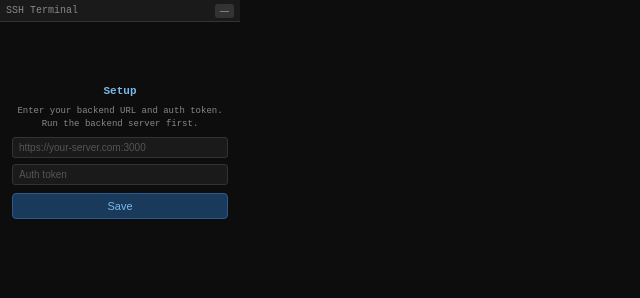
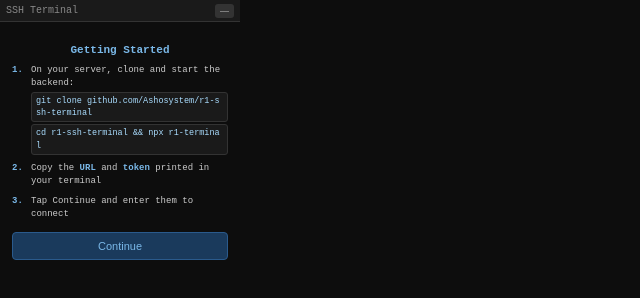
Before and after one commit to Ashosystem/r1-ssh-terminal, a website: page index.html in a window 1280 px wide. Shown: the whole page, without its empty margins (0-640 px from the left). Drawn offline with nearby package versions, Linux system fonts and the light colour scheme.

Commit message:
Add onboarding screen, npx support, and improved startup output
- New in-app Getting Started screen shown on first launch with step-by-step setup instructions (git clone → npx r1-terminal → enter URL/token)
- Root package.json with bin entry so package is npx-runnable as `npx r1-terminal`
- Backend server now loads .env from cwd (works correctly when run via npx)
- Startup banner shows local IP address and token clearly for easy copy-paste into R1 app
- Refactored show* functions to use a shared hideAll() helper

Co-Authored-By: Claude Sonnet 4.6 <noreply@anthropic.com>

```diff
--- a/index.html
+++ b/index.html
@@ -38,6 +38,33 @@ html, body {
   background: #333; border: none; color: #aaa;
   font-size: 9px; padding: 2px 5px; border-radius: 3px; cursor: pointer; margin-left: 3px;
 }
+
+/* Onboarding screen */
+#onboarding-screen {
+  flex: 1; display: flex; flex-direction: column;
+  align-items: flex-start; justify-content: center; gap: 0; padding: 14px 12px;
+}
+#onboarding-screen h2 { font-size: 11px; color: #7ab8e8; margin-bottom: 8px; align-self: center; }
+.ob-step {
+  display: flex; align-items: flex-start; gap: 6px;
+  margin-bottom: 7px; width: 100%;
+}
+.ob-num {
+  font-size: 9px; color: #7ab8e8; font-weight: bold;
+  min-width: 13px; padding-top: 1px;
+}
+.ob-text { font-size: 9px; color: #ccc; line-height: 1.45; }
+.ob-code {
+  display: block; margin-top: 2px;
+  font-family: monospace; font-size: 8.5px; color: #adf; background: #1a1a1a;
+  border: 1px solid #333; border-radius: 3px; padding: 2px 4px;
+  word-break: break-all;
+}
+#btn-onboarding-continue {
+  width: 100%; padding: 7px; background: #1a3a5c; border: 1px solid #2a5a8c;
+  color: #7ab8e8; font-size: 11px; border-radius: 4px; cursor: pointer; margin-top: 4px;
+}
+#btn-onboarding-continue:active { background: #2a5a8c; }
 
 /* Setup screen */
 #setup-screen {
@@ -129,6 +156,27 @@ html, body {
   </div>
 </div>
 
+<!-- Onboarding screen (very first launch) -->
+<div id="onboarding-screen" style="display:none;">
+  <h2>Getting Started</h2>
+  <div class="ob-step">
+    <span class="ob-num">1.</span>
+    <span class="ob-text">On your server, clone and start the backend:
+      <span class="ob-code">git clone github.com/Ashosystem/r1-ssh-terminal</span>
+      <span class="ob-code">cd r1-ssh-terminal && npx r1-terminal</span>
+    </span>
+  </div>
+  <div class="ob-step">
+    <span class="ob-num">2.</span>
+    <span class="ob-text">Copy the <b style="color:#7ab8e8">URL</b> and <b style="color:#7ab8e8">token</b> printed in your terminal</span>
+  </div>
+  <div class="ob-step">
+    <span class="ob-num">3.</span>
+    <span class="ob-text">Tap Continue and enter them to connect</span>
+  </div>
+  <button id="btn-onboarding-continue" onclick="finishOnboarding()">Continue</button>
+</div>
+
 <!-- Setup screen (first run) -->
 <div id="setup-screen" style="display:none;">
   <h2>Setup</h2>
@@ -205,27 +253,47 @@ function storeSet(k, v) {
 let ws = null, term = null, fitAddon = null;
 let isLandscape = false, kbdVisible = true;
 
-const appEl      = document.getElementById('app');
-const statusEl   = document.getElementById('status');
-const btnAction  = document.getElementById('btn-action');
-const btnKbd     = document.getElementById('btn-kbd');
-const setupScr   = document.getElementById('setup-screen');
-const connectScr = document.getElementById('connect-screen');
-const termWrap   = document.getElementById('terminal-wrap');
-const navRow     = document.getElementById('nav-row');
-const virtualKbd = document.getElementById('virtual-keyboard');
+const appEl        = document.getElementById('app');
+const statusEl     = document.getElementById('status');
+const btnAction    = document.getElementById('btn-action');
+const btnKbd       = document.getElementById('btn-kbd');
+const onboardScr   = document.getElementById('onboarding-screen');
+const setupScr     = document.getElementById('setup-screen');
+const connectScr   = document.getElementById('connect-screen');
+const termWrap     = document.getElementById('terminal-wrap');
+const navRow       = document.getElementById('nav-row');
+const virtualKbd   = document.getElementById('virtual-keyboard');
 
 function setStatus(t, cls) { statusEl.textContent = t; statusEl.className = cls || ''; }
 
-// ── Setup screen ───────────────────────────────────────────────────────────────
-function showSetup() {
-  setupScr.style.display   = 'flex';
+function hideAll() {
+  onboardScr.style.display = 'none';
+  setupScr.style.display   = 'none';
   connectScr.style.display = 'none';
   termWrap.style.display   = 'none';
   navRow.style.display     = 'none';
   virtualKbd.style.display = 'none';
   btnKbd.style.display     = 'none';
+}
+
+// ── Onboarding screen ─────────────────────────────────────────────────────────
+function showOnboarding() {
+  hideAll();
+  onboardScr.style.display = 'flex';
   btnAction.textContent    = '—';
+  setStatus('SSH Terminal');
+}
+
+function finishOnboarding() {
+  storeSet('r1term_onboarded', '1');
+  showSetup();
+}
+
+// ── Setup screen ───────────────────────────────────────────────────────────────
+function showSetup() {
+  hideAll();
+  setupScr.style.display = 'flex';
+  btnAction.textContent  = '—';
   setStatus('SSH Terminal');
   const saved = storeGet('r1term_backend');
   if (saved) document.getElementById('inp-backend').value = saved;
@@ -244,25 +312,21 @@ function saveSetup() {
 
 // ── Connect screen ─────────────────────────────────────────────────────────────
 function showConnect() {
-  setupScr.style.display   = 'none';
+  hideAll();
   connectScr.style.display = 'flex';
-  termWrap.style.display   = 'none';
-  navRow.style.display     = 'none';
-  virtualKbd.style.display = 'none';
-  btnKbd.style.display     = 'none';
   btnAction.textContent    = '⚙';
   setStatus('ready');
 }
 
 function handleAction() {
   if (ws && ws.readyState === WebSocket.OPEN) ws.close();
+  else if (storeGet('r1term_backend') && storeGet('r1term_token')) showConnect();
   else showSetup();
 }
 
 // ── Terminal screen ────────────────────────────────────────────────────────────
 function showTerminal() {
-  setupScr.style.display   = 'none';
-  connectScr.style.display = 'none';
+  hideAll();
   termWrap.style.display   = 'block';
   navRow.style.display     = kbdVisible ? 'flex' : 'none';
   virtualKbd.style.display = kbdVisible ? 'flex' : 'none';
@@ -502,6 +566,8 @@ async function setLandscape(on) {
 
 // ── Init ───────────────────────────────────────────────────────────────────────
 (function init() {
+  const onboarded = storeGet('r1term_onboarded');
+  if (!onboarded) { showOnboarding(); return; }
   const backend = storeGet('r1term_backend');
   const token   = storeGet('r1term_token');
   if (backend && token) showConnect();
```
Also changed, not shown: backend/server.js (+26 -15 lines), package.json (added, +19 -0 lines).
